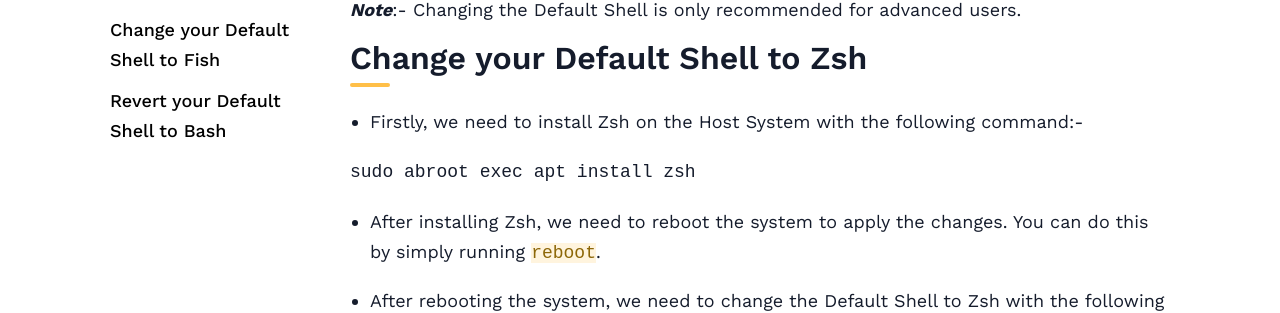
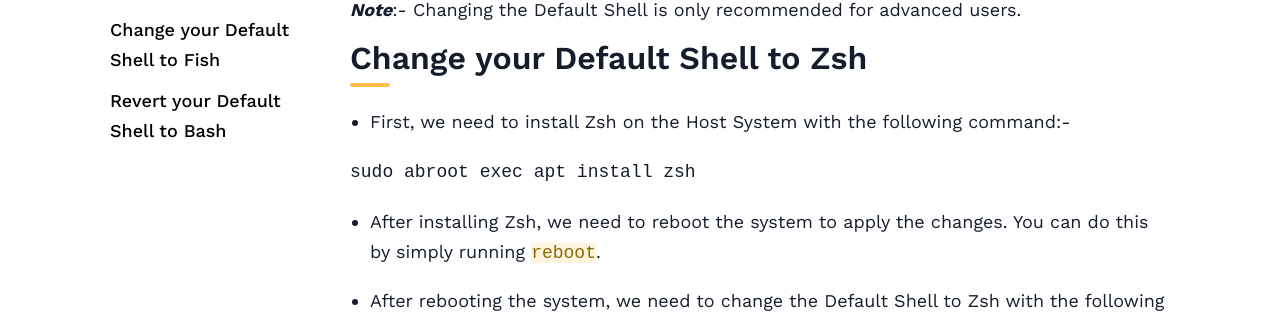
Before and after one commit to Vanilla-OS/handbook, a Jekyll site: the page built from _posts/2023-01-19-change-default-shell.md, in a window 1280 px wide. Shown: the part 358-671 px from the top of the page. Built offline with Jekyll 4.4.1, drawn with Linux system fonts in a browser that asks for light colours; nearby versions of some CDN libraries; a style sheet for code colours, icons or effects is not loaded.

Commit message:
Update _posts/2023-01-19-change-default-shell.md

````diff
--- a/_posts/2023-01-19-change-default-shell.md
+++ b/_posts/2023-01-19-change-default-shell.md
@@ -16,7 +16,7 @@ Vanilla OS allows you to change your Default Shell to better fit your workflow.
 
 ## Change your Default Shell to Zsh
 
-- Firstly, we need to install Zsh on the Host System with the following command:-
+- First, we need to install Zsh on the Host System with the following command:-
 
 ```bash
 sudo abroot exec apt install zsh
````
